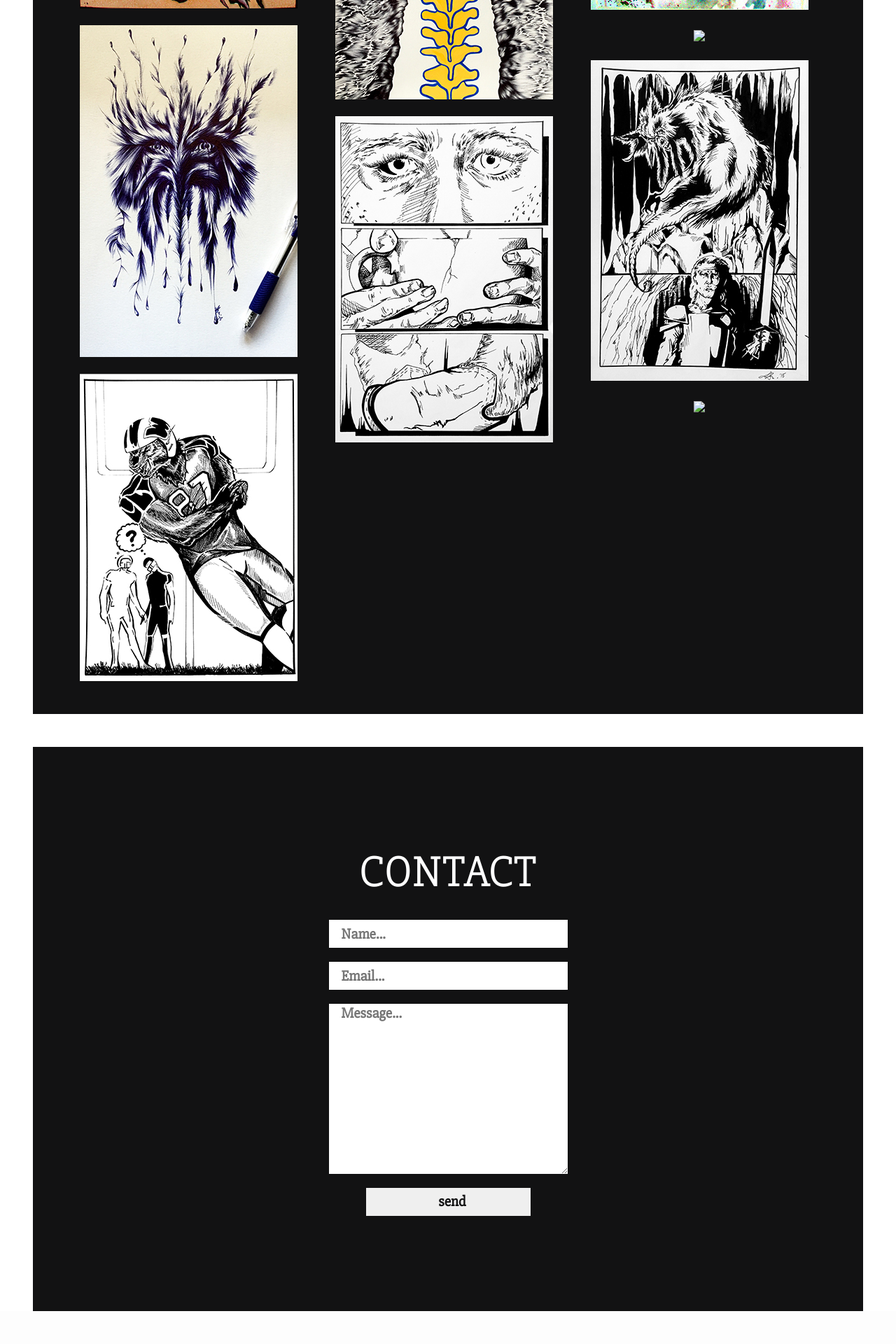
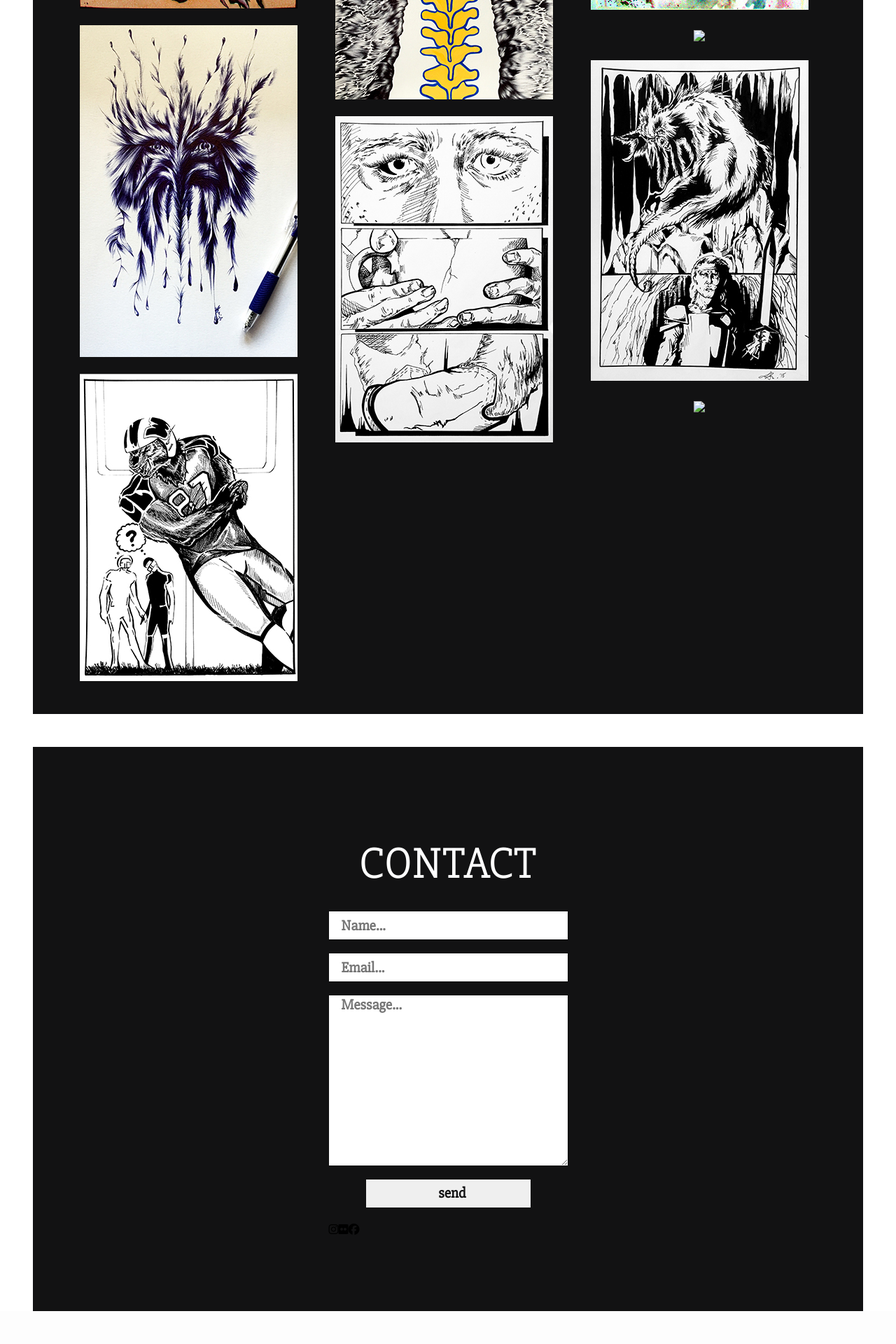
Before and after one commit to rmedina423/alicia-robles-art, a Jekyll site: the page built from index.html, in a window 1280 px wide. Shown: the part 3848-5768 px from the top of the page at 70% size. Built offline with Jekyll 4.4.1, drawn with Linux system fonts in a browser that asks for light colours; nearby versions of some CDN libraries; some web fonts are replaced; library files that are not in the unit come from our copies; comment, search, counter and statistics services are not loaded.

Commit message:
add favicon & font-awesome

```diff
--- a/_includes/head.html
+++ b/_includes/head.html
@@ -9,11 +9,13 @@
 	<link rel="stylesheet" type="text/css" href="node_modules/normalize.css/normalize.css">
 	<link rel="stylesheet" type="text/css" href="./node_modules/slick-carousel/slick/slick.css"/>
 	<link rel="stylesheet" type="text/css" href="./node_modules/slick-carousel/slick/slick-theme.css"/>
+	<link rel="stylesheet" type="text/css" href="./node_modules/font-awesome/css/font-awesome.min.css">
 
 	<link rel="stylesheet" href="./node_modules/fancybox/dist/css/jquery.fancybox.css" type="text/css" media="screen" />
 	<link href='https://fonts.googleapis.com/css?family=Vast+Shadow|Slabo+27px' rel='stylesheet' type='text/css'>
 
 	<link rel="stylesheet" href="{{ "/css/main.css" | prepend: site.baseurl }}">
+	<link rel='shortcut icon' href='./css/images/favicon/favicon-16x16.png' type='image/x-icon'/ >
 	<link rel="canonical" href="{{ page.url | replace:'index.html','' | prepend: site.baseurl | prepend: site.url }}">
 	<link rel="alternate" type="application/rss+xml" title="{{ site.title }}" href="{{ "/feed.xml" | prepend: site.baseurl | prepend: site.url }}" />
 </head>
```
